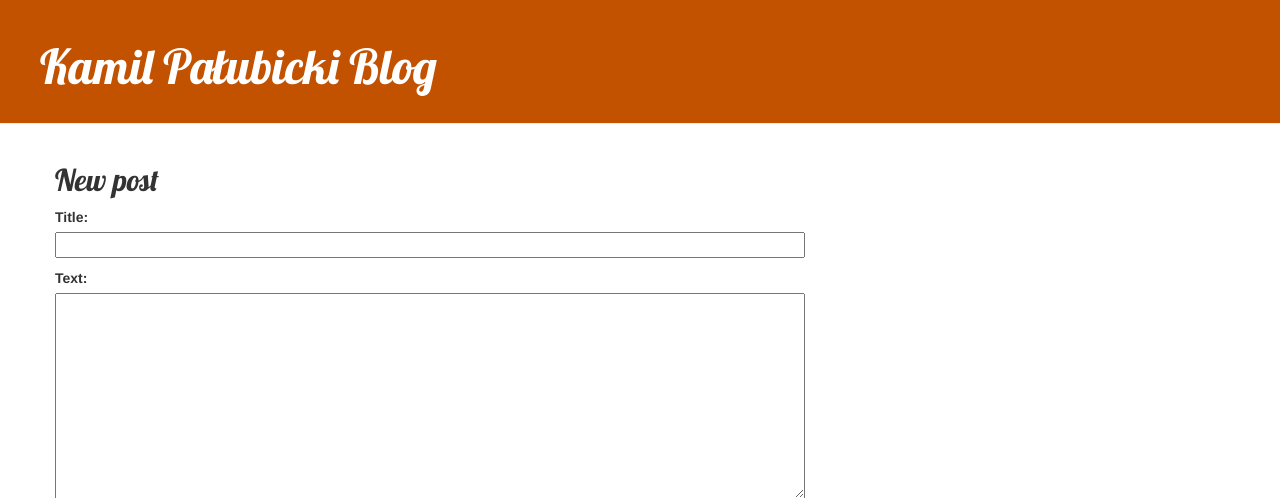
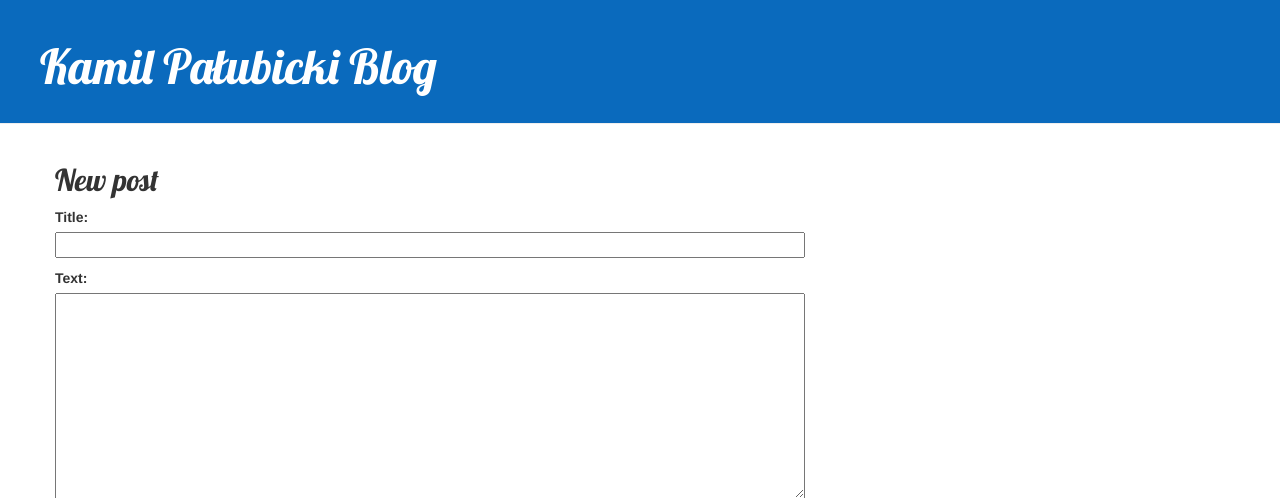
Before and after one commit to KamilPalubicki/aplikacje-internetowe-22673-195IC, a Django app: template blog/templates/blog/post_edit.html in a window 1280 px wide. Shown: the top 498 px of the page. Run offline with Django 3.2, Linux system fonts and the light colour scheme; the template is opened without the code that fills it: values that come from a table or form of the project are taken from there, others are empty; parts of the project's set-up code (start-up, migrations or seed data) failed here and were passed over; some libraries are stand-ins or nearby versions.

Commit message:
Edit README.md

```diff
--- a/blog/static/css/blog.css
+++ b/blog/static/css/blog.css
@@ -1,5 +1,5 @@
 .page-header {
-    background-color: #C25100;
+    background-color: #0A6ABD;
     margin-top: 0;
     padding: 20px 20px 20px 40px;
 }
```
Also changed, not shown: README.md, blog/static/scr/1.png (added), blog/static/scr/2.png (added), blog/static/scr/3.png (added).
